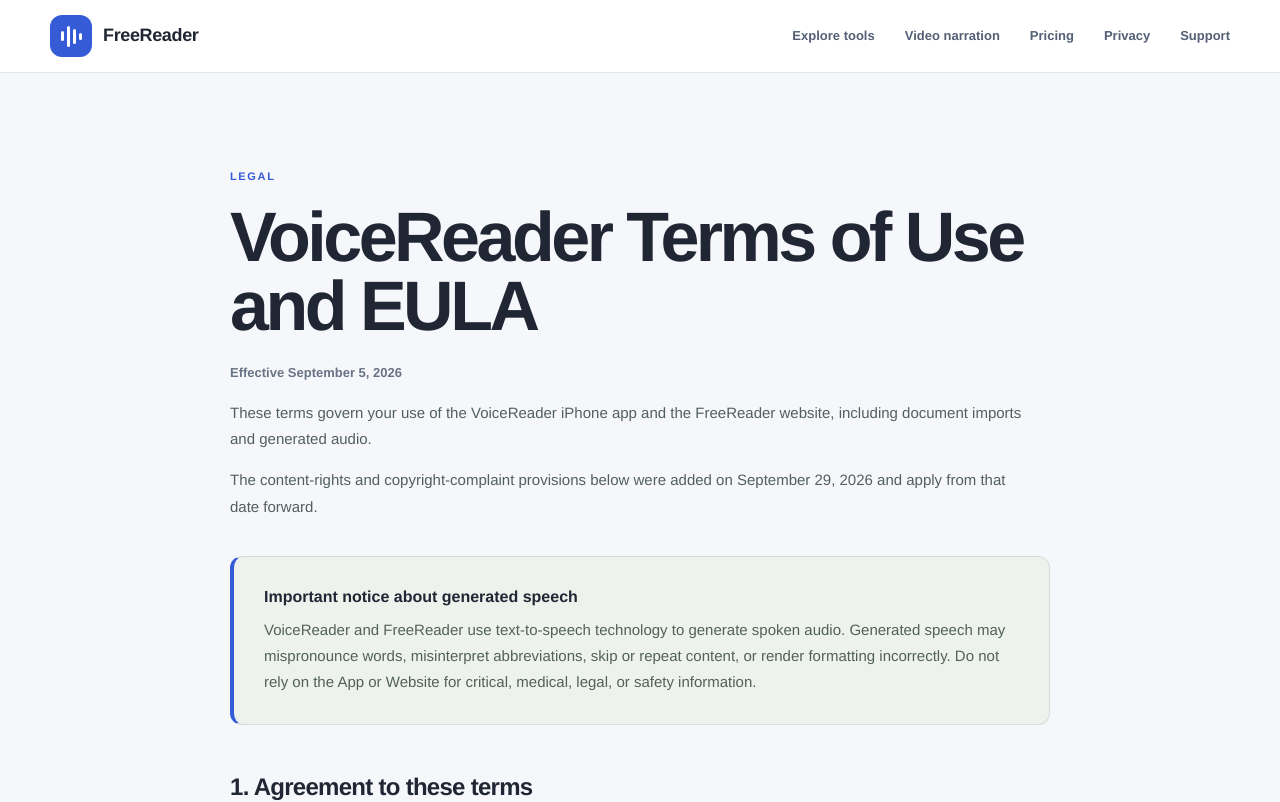
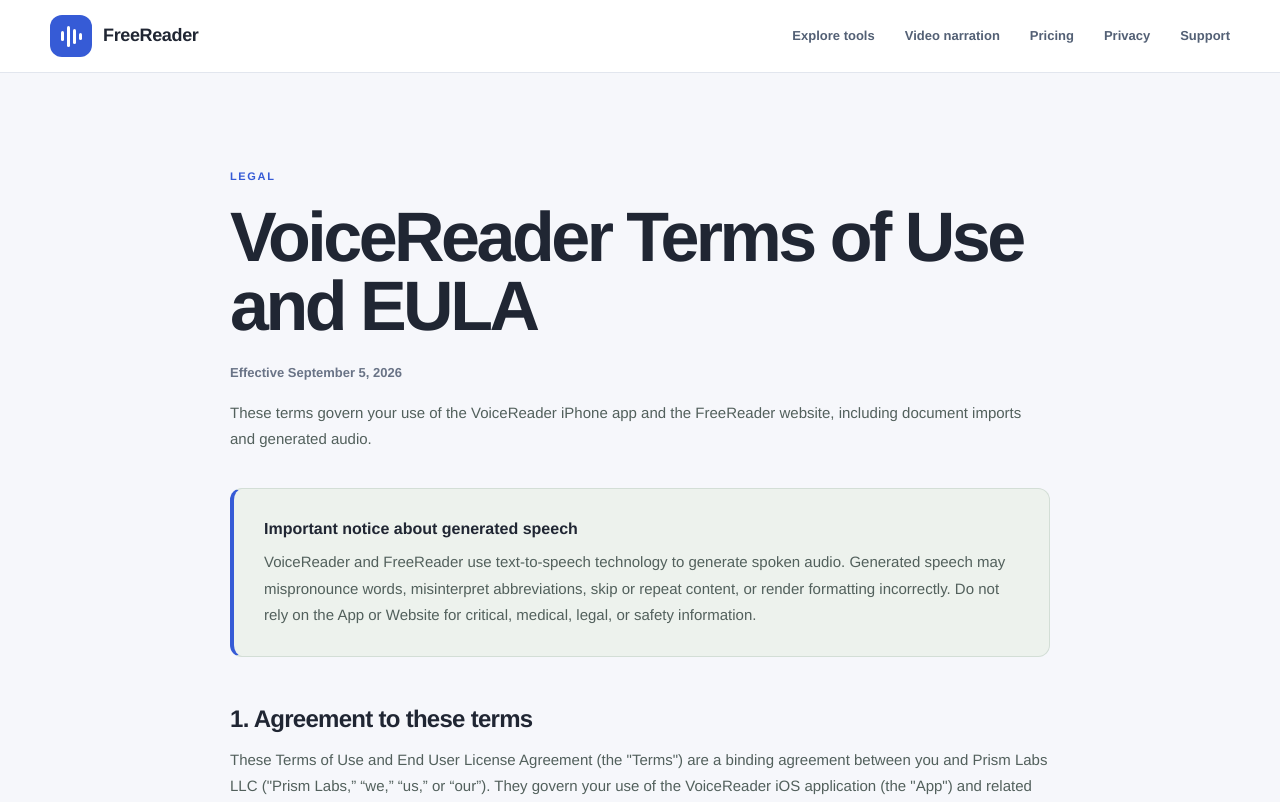
Before and after one commit to fatherGoose1/freereader-frontend, a Next.js app: page /terms in a window 1280 px wide. Shown: the top 802 px of the page. Built offline with nearby package versions, Linux system fonts and the light colour scheme; no server answers.

Commit message:
docs: remove revision note from terms

```diff
--- a/app/(marketing)/terms/page.tsx
+++ b/app/(marketing)/terms/page.tsx
@@ -16,7 +16,6 @@ export default function Terms() {
       updated="September 5, 2026"
       intro="These terms govern your use of the VoiceReader iPhone app and the FreeReader website, including document imports and generated audio."
     >
-      <p>The content-rights and copyright-complaint provisions below were added on September 29, 2026 and apply from that date forward.</p>
       <aside className="legal-callout">
         <strong>Important notice about generated speech</strong>
         <p>
```
